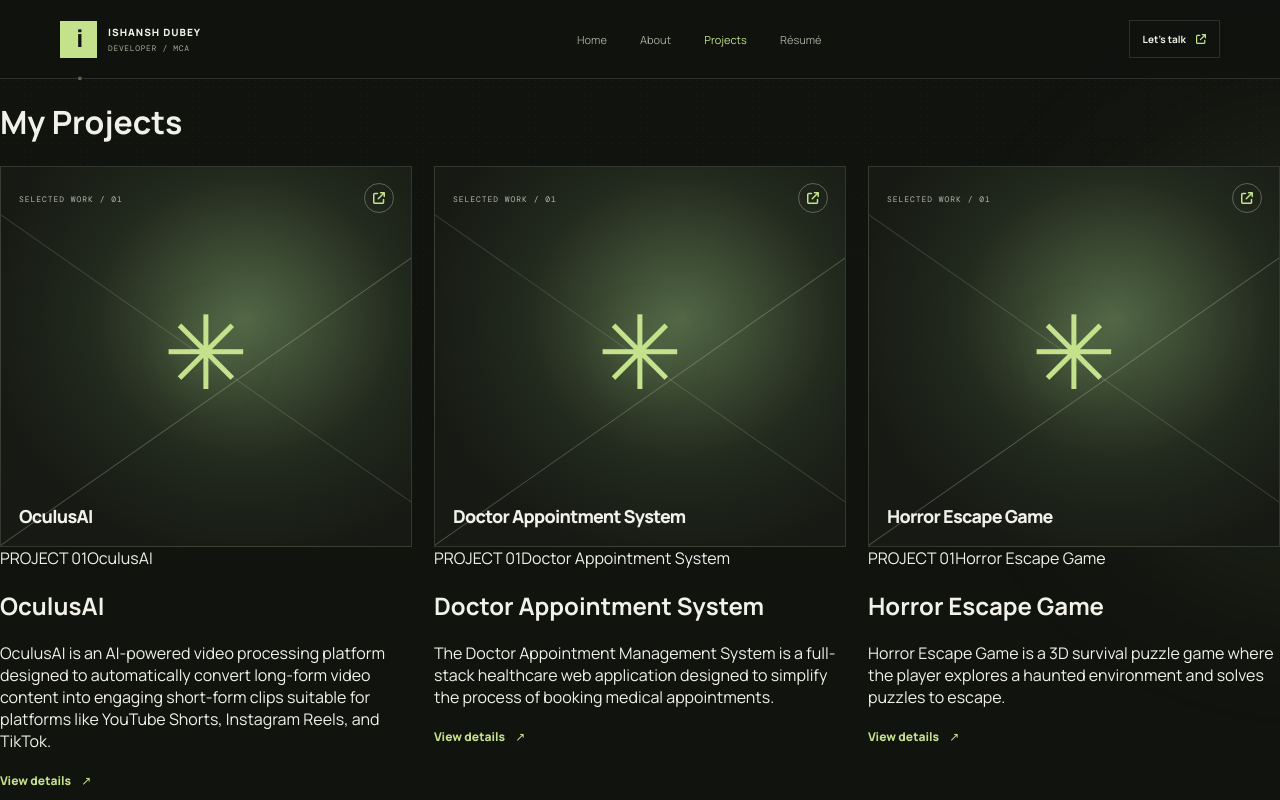
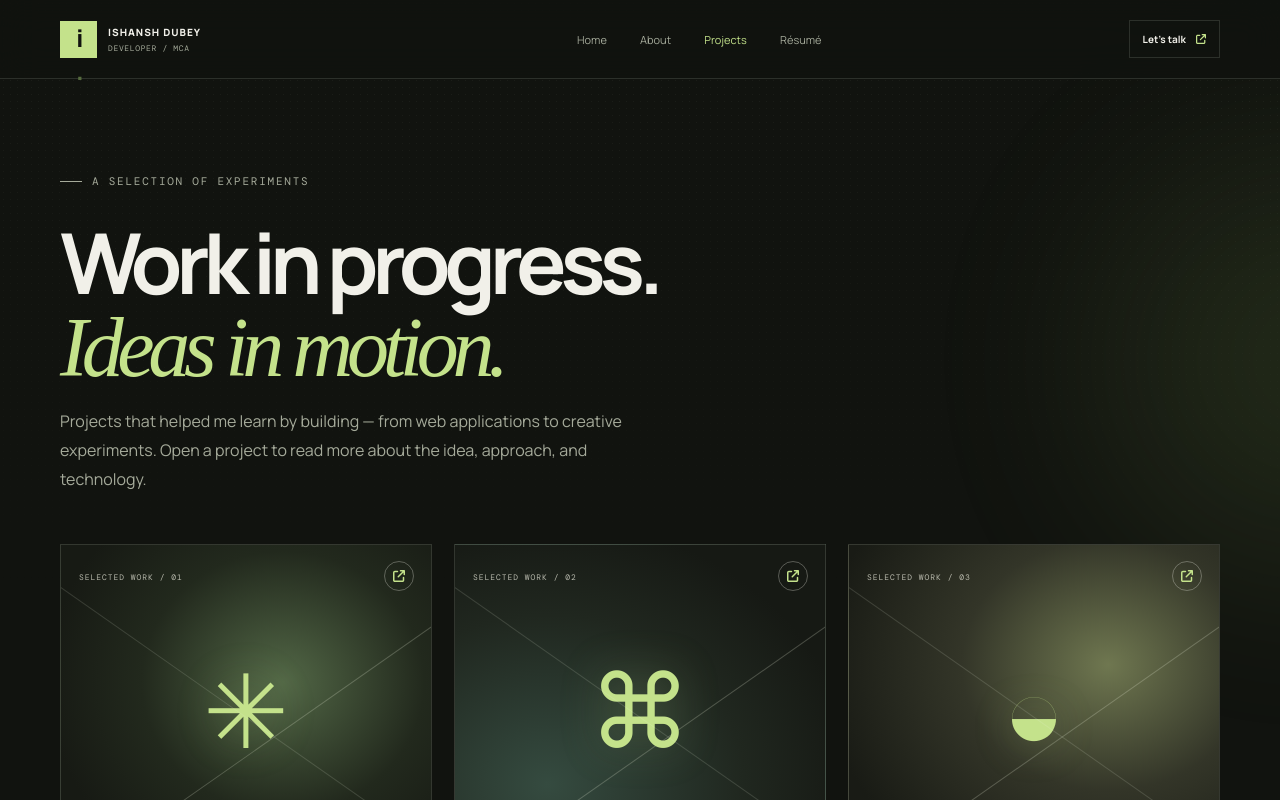
Before and after one commit to ishanshdubey-builds/Portfolio, a React (Vite) app in the folder Frontend/vite-project/: page /projects in a window 1280 px wide. Shown: the top 800 px of the page. Built offline with nearby package versions, Linux system fonts and the light colour scheme; a web font is replaced by a local one.

Commit message:
Restructure projects page around new project gallery

```diff
--- a/Frontend/vite-project/src/Pages/Projects.jsx
+++ b/Frontend/vite-project/src/Pages/Projects.jsx
@@ -1,31 +1,22 @@
-import React from "react";
-import "./Projects.css"; // importing the CSS file for styling this page
+import { useMemo } from "react";
 import projects from "../data/projects";
 import ProjectCard from "../components/ProjectCard";
+import "./Projects.css";
+import "./Home.css";
 
-function Projects(){
-
-  return(
-
-    <div className="projects">
-
-      <h1 className="my-project">My Projects</h1>
-
+function Projects() {
+  const listedProjects = useMemo(() => projects, []);
+  return (
+    <div className="projects-page container">
+      <div className="page-intro">
+        <p className="eyebrow">A selection of experiments</p>
+        <h1>Work in progress.<br /><span className="serif-accent">Ideas in motion.</span></h1>
+        <p>Projects that helped me learn by building — from web applications to creative experiments. Open a project to read more about the idea, approach, and technology.</p>
+      </div>
       <div className="projects-container">
-
-        {projects.map((project) => (
-
-          <ProjectCard
-            key={project.id}
-            project={project}
-          />
-
-        ))}
-
+        {listedProjects.map((project, index) => <ProjectCard key={project.id} project={project} index={index} />)}
       </div>
-
     </div>
-
   );
 }
 
```
